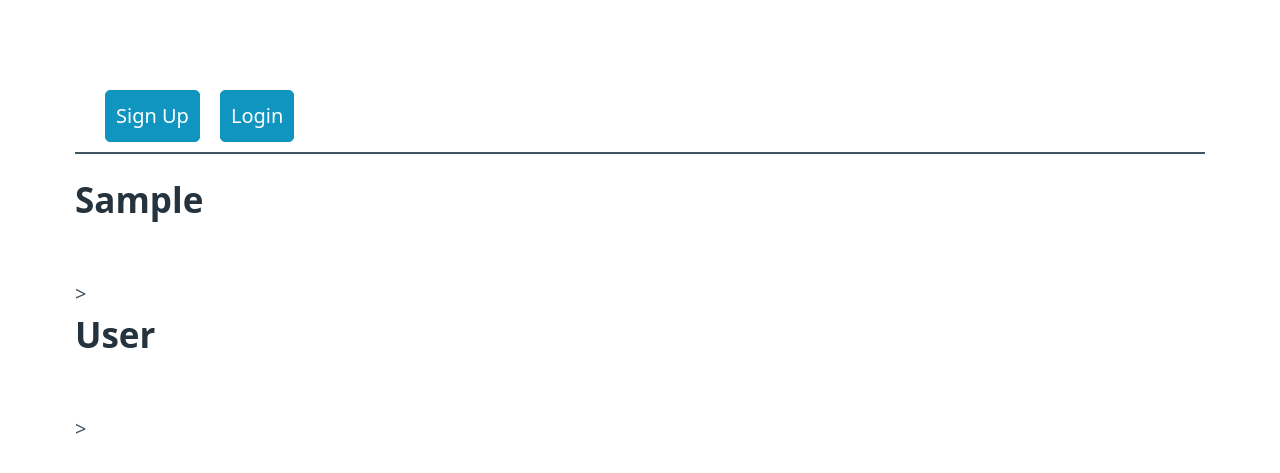
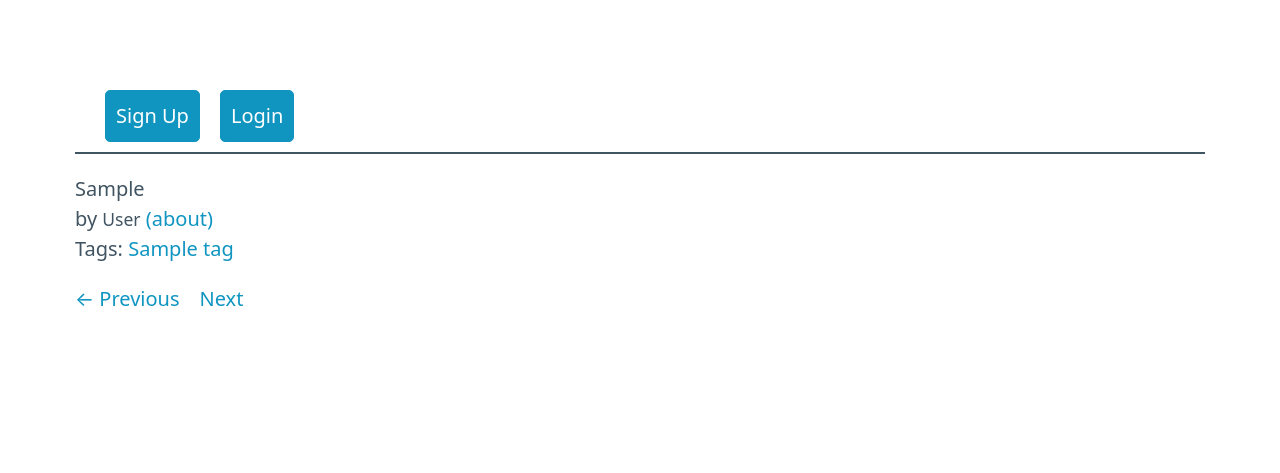
Before and after one commit to ArturMistiuk/Django_quotes, a Django app: page / in a window 1280 px wide. Shown: the top 473 px of the page. Run offline with Django 4.2, Linux system fonts and the light colour scheme; tables that the repository leaves empty hold one stand-in row (values such as "Sample post").

Commit message:
Update index.html

```diff
--- a/project_quotes/quotes/templates/quotes/index.html
+++ b/project_quotes/quotes/templates/quotes/index.html
@@ -4,6 +4,8 @@
     <meta charset="UTF-8"/>
     <title>Organizer</title>
     <link rel="stylesheet" href="https://unpkg.com/@picocss/pico@latest/css/pico.min.css"/>
+    {% load static %}
+    <link rel="stylesheet" href="{% static 'quotes/style.css' %}">
 </head>
 <body>
 <main class="container">
@@ -26,9 +28,39 @@
     {% endif %}
 </nav>
     {% for quote in quotes %}
-    <h2>{{ quote }}</h2>>
-    <h2>{{ quote.author }}</h2>>
+    <div class="quote" itemscope="" itemtype="http://schema.org/CreativeWork">
+        <span class="text" itemprop="text">{{ quote }}</span>
+        <span style="display: block;">
+            by <small class="author" itemprop="author">{{ quote.author }}</small>
+            <a href="/author/{{ quote.author.id }}">(about)</a>
+        </span>
+        <div>
+            Tags:
+            {% for tag in quote.tags.all %}
+            <a class="tag" href="/tag/{{ tag }}">{{ tag }}</a>
+            {% endfor %}
+        </div>
+    </div>
+    </div>
     {% endfor %}
+    <nav>
+        <ul class="pager">
+            <li class="previous">
+                <a class="{% if not quotes.has_previous %} disabled {% endif %}"
+                   href="{% if quotes.has_previous %}{% url 'quotes:root_paginate' quotes.previous_page_number %}{% else %} # {% endif %}">
+                    <span aria-hidden="true">←</span> Previous
+                </a>
+            </li>
+
+
+            <li class="next">
+                <a class="{% if not quotes.has_next %} disabled {% endif %}"
+                   href="{% if quotes.has_next %}{% url 'quotes:root_paginate' quotes.next_page_number %}{% else %}#{% endif %}">
+                   Next<span aria-hidden="true"></span></a>
+            </li>
+
+        </ul>
+    </nav>
 </main>
 </body>
 </html>
```
